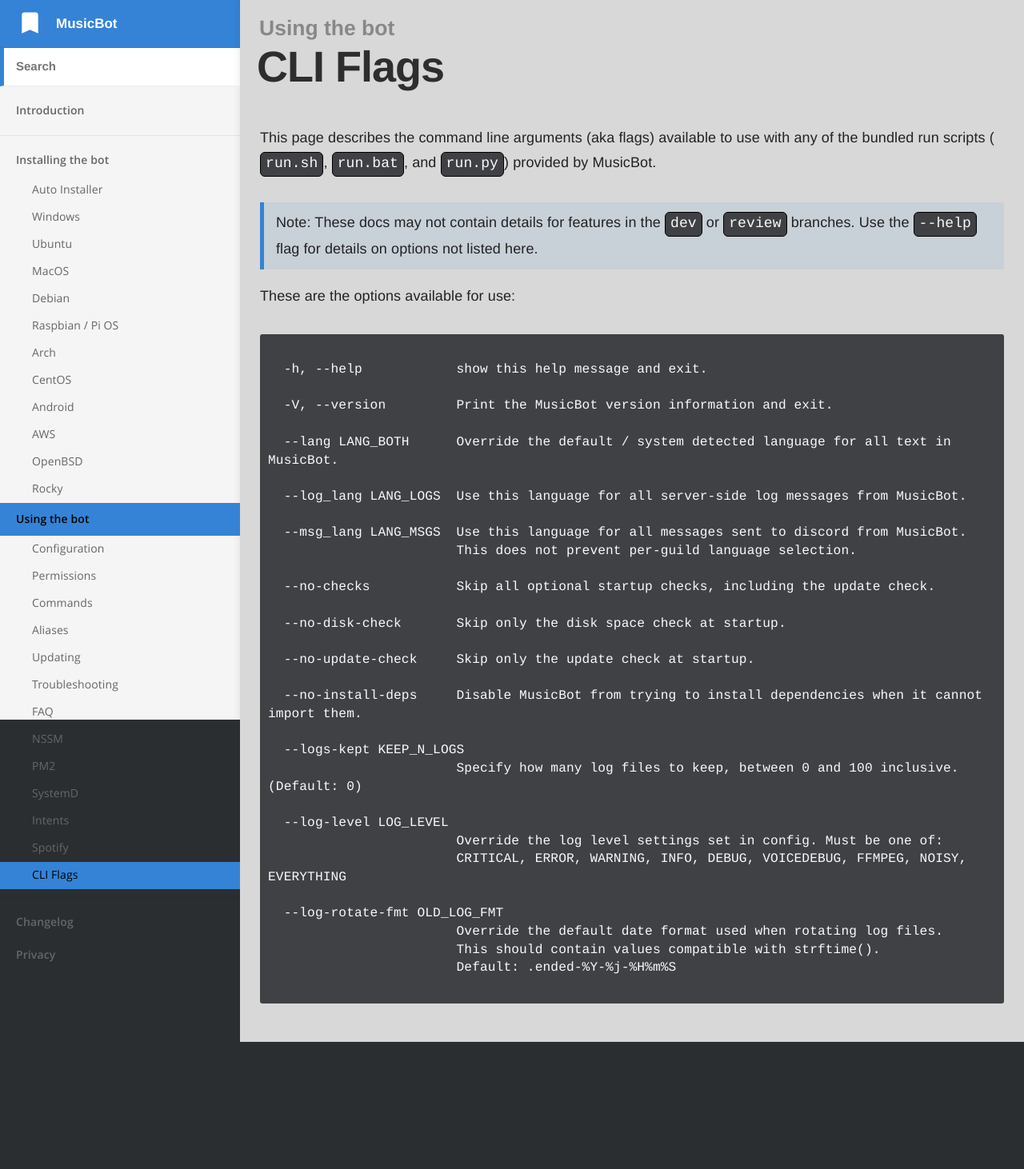
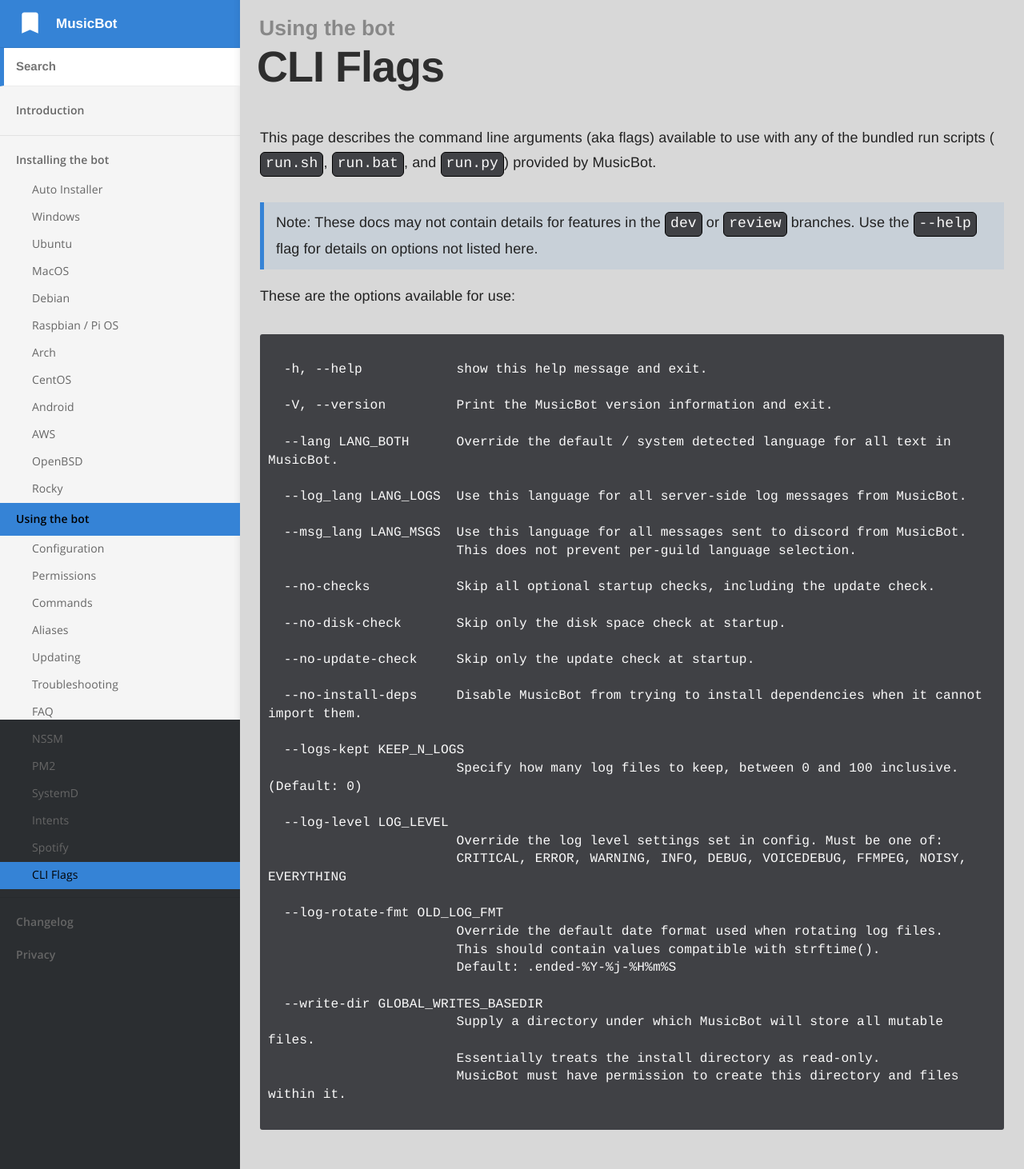
Before and after one commit to Just-Some-Bots/MusicBot, a Jekyll site: the page built from _docs/using/cliargs.md, in a window 1280 px wide. Shown: the whole page at 80% size. Built offline with Jekyll 4.4.1, drawn with Linux system fonts in a browser that asks for light colours; before the commit the page ends 1303 px from its top, so only the background shows below that.

Commit message:
Add --write-dir CLI flag.

````diff
--- a/_docs/using/cliargs.md
+++ b/_docs/using/cliargs.md
@@ -43,4 +43,9 @@ These are the options available for use:
                         This should contain values compatible with strftime().
                         Default: .ended-%Y-%j-%H%m%S
 
+  --write-dir GLOBAL_WRITES_BASEDIR
+                        Supply a directory under which MusicBot will store all mutable files.
+                        Essentially treats the install directory as read-only.
+                        MusicBot must have permission to create this directory and files within it.
+
 ```
````
